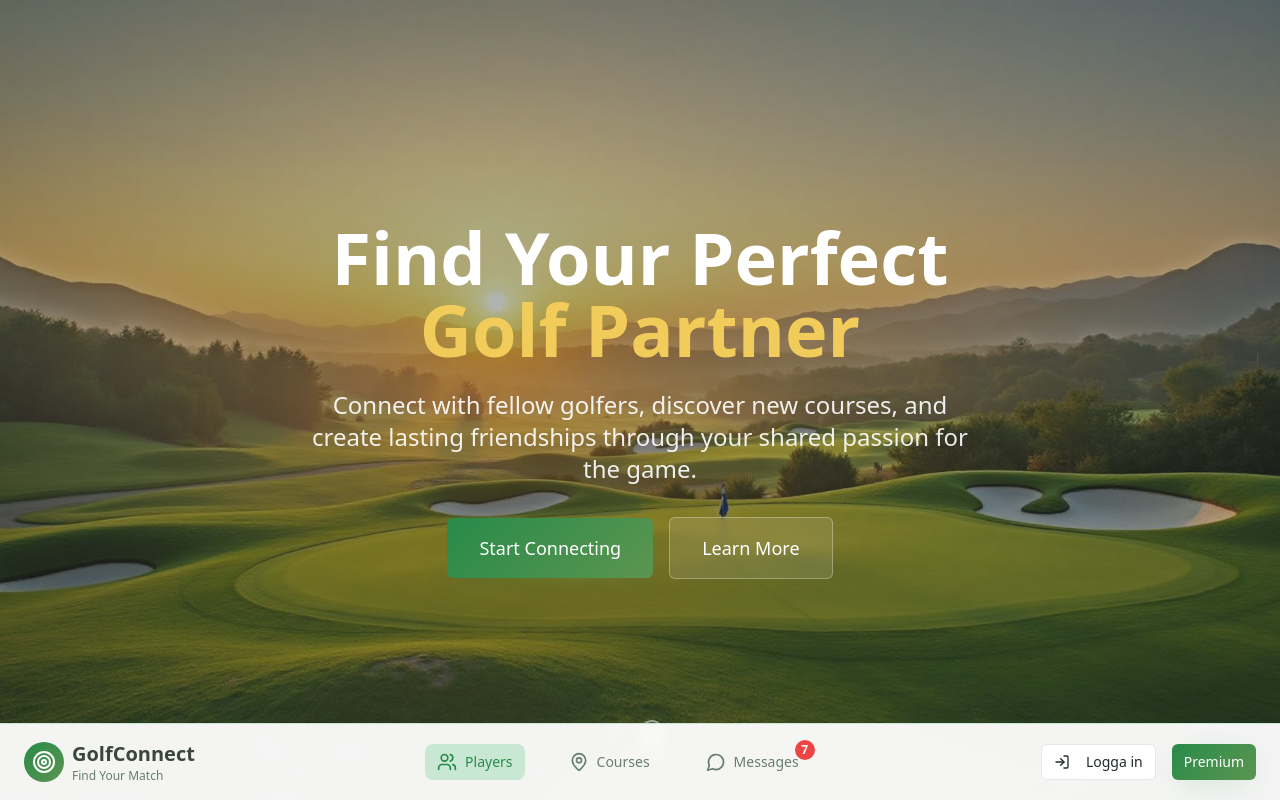
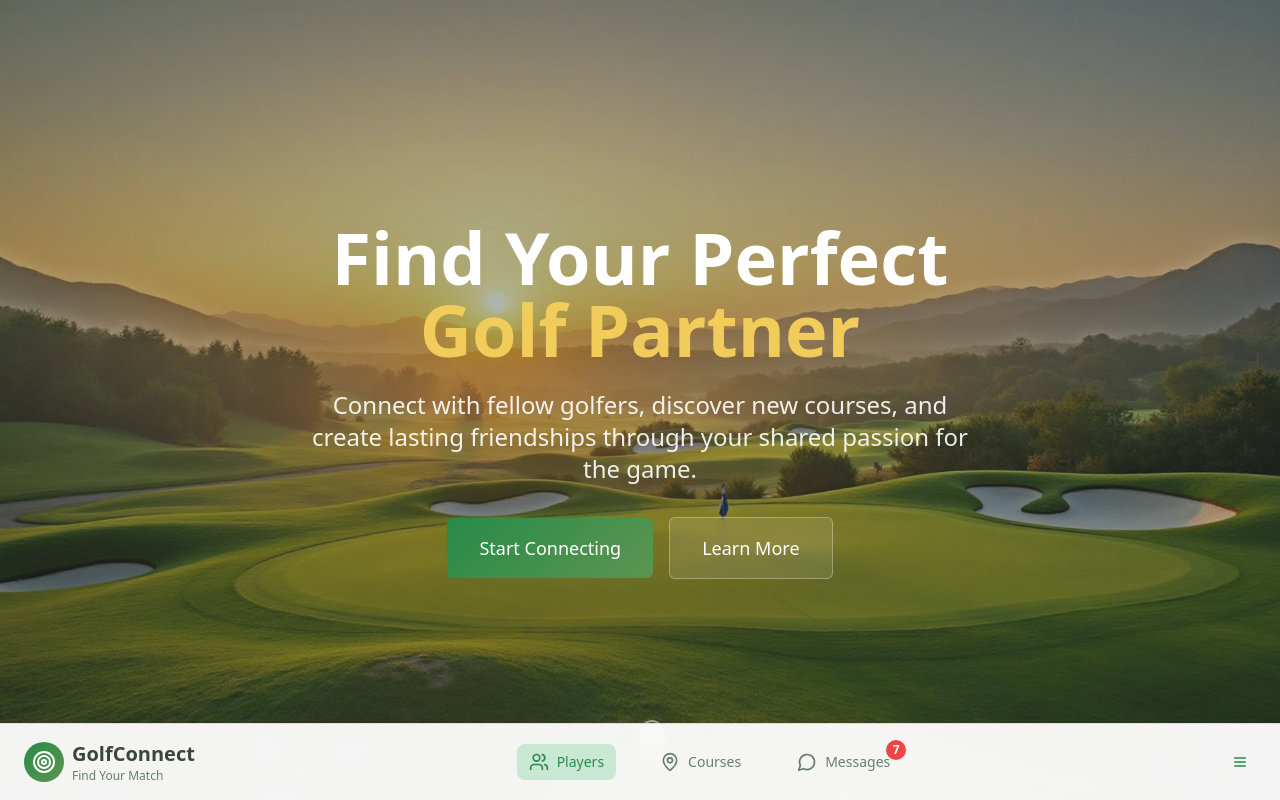
Before and after one commit to RilleB98/teemates, a React (Vite) app: page / in a window 1280 px wide. Shown: the top 800 px of the page. Built offline with nearby package versions, Linux system fonts and the light colour scheme.

Commit message:
Add navigation to hamburger menu
Moves the "profil", "logga ut", and "premium" buttons into a hamburger menu in `src/components/Navigation.tsx`.

```diff
--- a/src/components/Navigation.tsx
+++ b/src/components/Navigation.tsx
@@ -121,33 +121,55 @@ export const Navigation = ({ onMessagesClick }: NavigationProps) => {
             </button>
           </div>
 
-          {/* User Actions - scales with screen size */}
-          <div className="flex items-center space-x-1 sm:space-x-2 lg:space-x-4">
+          {/* Hamburger Menu for User Actions */}
+          <div className="flex items-center">
+            <Sheet open={isMobileMenuOpen} onOpenChange={setIsMobileMenuOpen}>
+              <SheetTrigger asChild>
+                <Button variant="ghost" size="sm" className="p-1 sm:p-2">
+                  <Menu className="w-4 h-4 sm:w-5 sm:h-5 text-golf-green" />
+                </Button>
+              </SheetTrigger>
+              <SheetContent side="right" className="w-80">
+                <div className="flex flex-col space-y-6 mt-8">
+                  <div className="flex items-center space-x-3 pb-4 border-b border-golf-green-light">
+                    <div className="w-12 h-12 bg-gradient-golf rounded-full flex items-center justify-center">
+                      <Target className="w-7 h-7 text-white" />
+                    </div>
+                    <div>
+                      <h2 className="text-lg font-bold text-golf-premium">GolfConnect</h2>
+                      <p className="text-sm text-muted-foreground">Find Your Match</p>
+                    </div>
+                  </div>
+
+                  <div className="space-y-3">
                     {user ? (
                       <>
-                <Button variant="outline" size="sm" className="text-xs sm:text-sm px-2 sm:px-3" asChild>
-                  <Link to="/profile">
-                    <User className="w-3 h-3 sm:w-4 sm:h-4 sm:mr-2" />
-                    <span className="hidden sm:inline">Profil</span>
+                        <Button variant="outline" className="w-full justify-start" asChild>
+                          <Link to="/profile" onClick={() => setIsMobileMenuOpen(false)}>
+                            <User className="w-4 h-4 mr-3" />
+                            Profil
                           </Link>
                         </Button>
-                <Button variant="outline" size="sm" className="text-xs sm:text-sm px-2 sm:px-3" onClick={handleLogout}>
-                  <LogOut className="w-3 h-3 sm:w-4 sm:h-4 sm:mr-2" />
-                  <span className="hidden lg:inline">Logga ut</span>
+                        <Button variant="outline" className="w-full justify-start" onClick={handleLogout}>
+                          <LogOut className="w-4 h-4 mr-3" />
+                          Logga ut
                         </Button>
                       </>
                     ) : (
-              <Button variant="outline" size="sm" className="text-xs sm:text-sm px-2 sm:px-3" asChild>
-                <Link to="/auth">
-                  <LogIn className="w-3 h-3 sm:w-4 sm:h-4 sm:mr-2" />
-                  <span className="hidden sm:inline">Logga in</span>
+                      <Button variant="outline" className="w-full justify-start" asChild>
+                        <Link to="/auth" onClick={() => setIsMobileMenuOpen(false)}>
+                          <LogIn className="w-4 h-4 mr-3" />
+                          Logga in
                         </Link>
                       </Button>
                     )}
-            <Button variant="premium" size="sm" className="text-xs sm:text-sm px-2 sm:px-3">
-              <span className="hidden sm:inline">Premium</span>
-              <span className="sm:hidden">P</span>
+                    <Button variant="premium" className="w-full">
+                      Premium
                     </Button>
+                  </div>
+                </div>
+              </SheetContent>
+            </Sheet>
           </div>
         </div>
       </div>
```
Lines whose indentation alone changed are shown as unchanged.
